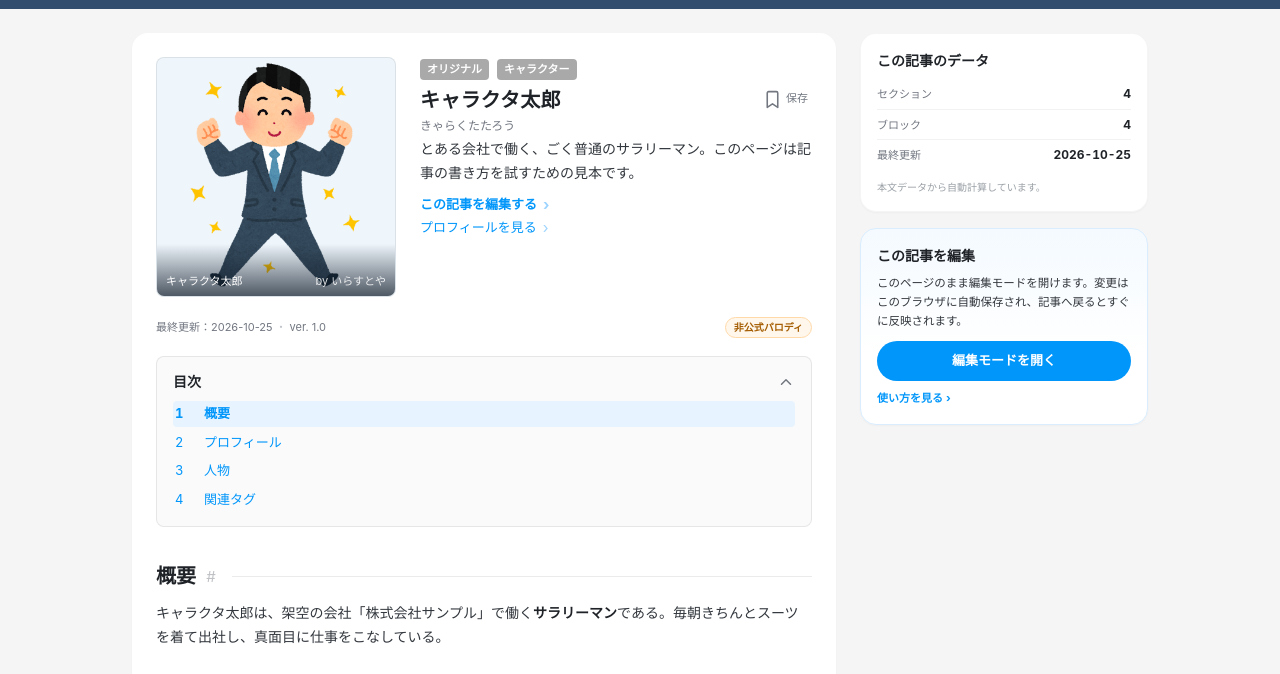
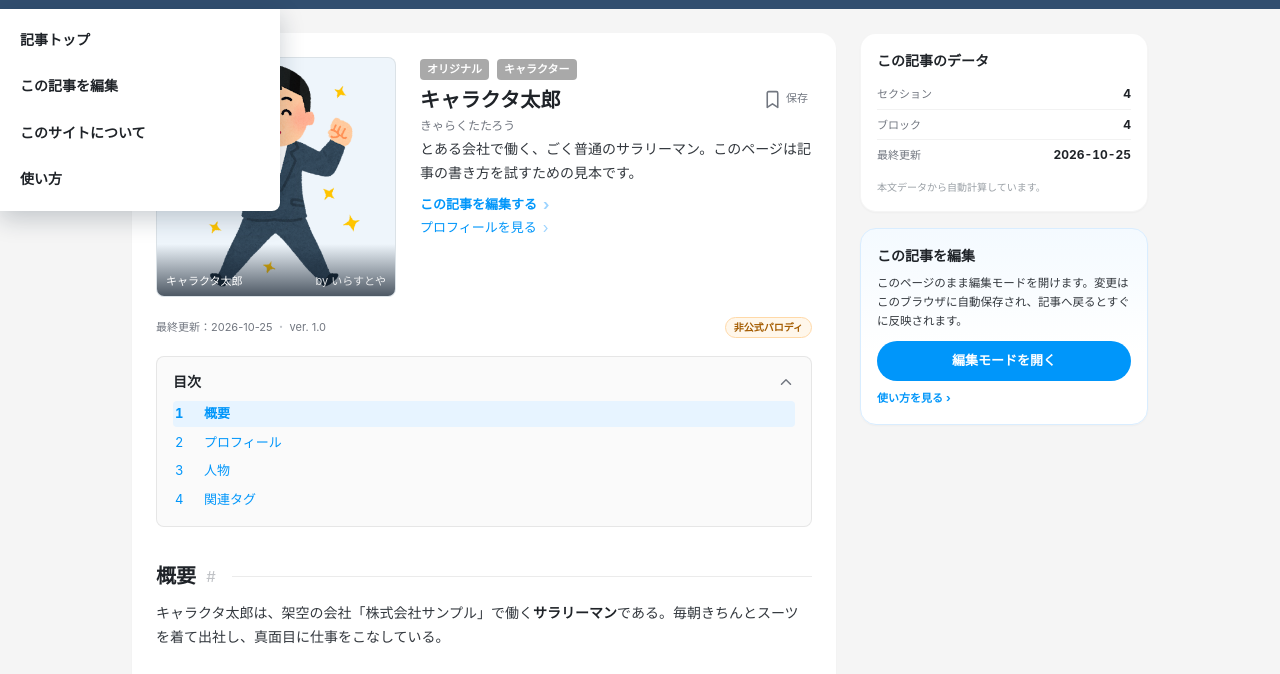
Before and after one commit to Melting-DSC/pixivlike_wiki, a website: page index.html in a window 1280 px wide. Both pictures are taken after a click on the button "メニューを開く". Shown: the part 101-775 px from the top of the page. Drawn offline with Linux system fonts and the light colour scheme.

Commit message:
ハンバーガーメニューから画面遷移の項目を表示するように追加

```diff
--- a/assets/css/style.css
+++ b/assets/css/style.css
@@ -334,6 +334,44 @@ a:hover {
   display: none;
 }
 
+/* Menu ---------------------------------------------------------------- */
+
+.site-menu {
+  position: absolute;
+  top: 100%;
+  left: 0;
+  width: min(100%, 280px);
+  padding: 8px 0;
+  border-radius: 0 0 8px 0;
+  background: #fff;
+  box-shadow: 0 8px 24px rgba(18, 35, 55, 0.22);
+}
+
+.site-menu[hidden] {
+  display: none;
+}
+
+.site-menu__list {
+  margin: 0;
+  padding: 0;
+  list-style: none;
+}
+
+.site-menu__link {
+  display: block;
+  padding: 12px 20px;
+  color: var(--text-1);
+  font-size: 14px;
+  font-weight: 700;
+  text-decoration: none;
+}
+
+.site-menu__link:hover,
+.site-menu__link:focus-visible {
+  background: #f2f4f7;
+  text-decoration: none;
+}
+
 /* Search -------------------------------------------------------------- */
 
 .search {
--- a/assets/js/main.js
+++ b/assets/js/main.js
@@ -268,6 +268,36 @@
       signal,
     });
 
+    /* Hamburger menu */
+    const menuToggle = $("[data-menu-toggle]", root);
+    const menu = $("#site-menu", root);
+    const setMenu = (open) => {
+      if (!menuToggle || !menu) return;
+      menu.hidden = !open;
+      menuToggle.setAttribute("aria-expanded", open ? "true" : "false");
+      menuToggle.setAttribute("aria-label", open ? "メニューを閉じる" : "メニューを開く");
+    };
+    menuToggle?.addEventListener("click", () => setMenu(menu.hidden), { signal });
+    document.addEventListener(
+      "click",
+      (event) => {
+        if (!menu || menu.hidden) return;
+        if (event.target.closest(".site-menu__link") || !event.target.closest("#site-menu, [data-menu-toggle]")) {
+          setMenu(false);
+        }
+      },
+      { signal },
+    );
+    document.addEventListener(
+      "keydown",
+      (event) => {
+        if (event.key !== "Escape" || !menu || menu.hidden) return;
+        setMenu(false);
+        menuToggle.focus();
+      },
+      { signal },
+    );
+
     /* Delegated actions */
     document.addEventListener(
       "click",
--- a/assets/js/render.js
+++ b/assets/js/render.js
@@ -307,7 +307,7 @@ ${blocks}
     return `<header class="site-header" id="site-header">
     <div class="site-header__inner">
       <div class="site-header__left">
-        <button type="button" class="icon-button menu-open" tabindex="-1" aria-hidden="true">
+        <button type="button" class="icon-button menu-open" aria-label="メニューを開く" aria-expanded="false" aria-controls="site-menu" data-menu-toggle>
           <svg width="24" height="24" viewBox="0 0 24 24" fill="none" aria-hidden="true"><path d="M4 6h16M4 12h16M4 18h16" stroke="currentColor" stroke-width="2" stroke-linecap="round"/></svg>
         </button>
         <a class="brand" href="#top" aria-label="${attr(`${site.site?.name || "百科事典"}（パロディ）`)}">
@@ -335,6 +335,14 @@ ${blocks}
         <button type="button" class="button button--blue" data-action="login" data-message="${attr(header.loginMessage || "")}">${esc(header.loginLabel || "登録/ログイン")}</button>
       </div>
     </div>
+    <nav class="site-menu" id="site-menu" aria-label="サイトメニュー" hidden>
+      <ul class="site-menu__list">
+        <li><a class="site-menu__link" href="#top">記事トップ</a></li>
+        <li><a class="site-menu__link" href="${attr(submitHref)}"${openEditorAttr(submitHref)}>${esc(header.submitLabel || "この記事を編集")}</a></li>
+        <li><a class="site-menu__link" href="#about">このサイトについて</a></li>
+        <li><a class="site-menu__link" href="guide.html">使い方</a></li>
+      </ul>
+    </nav>
   </header>`;
   }
 
```
